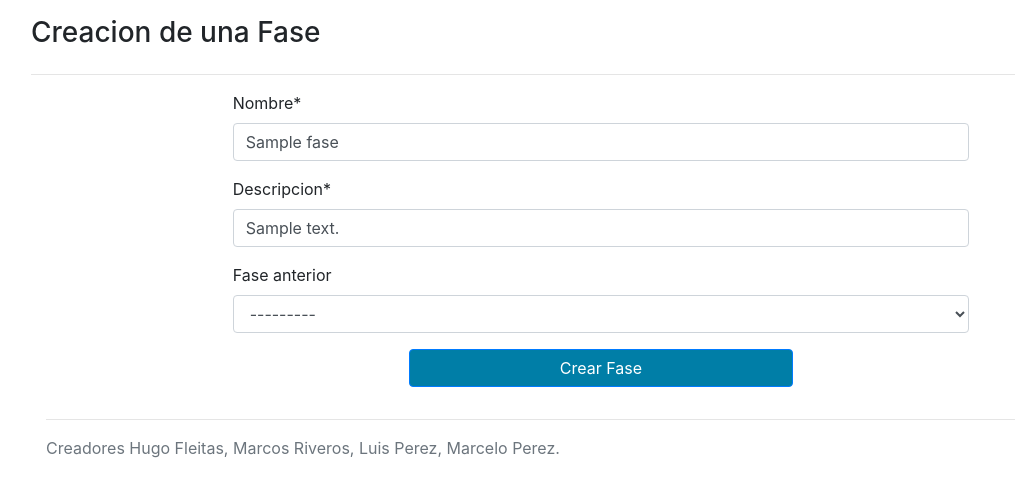
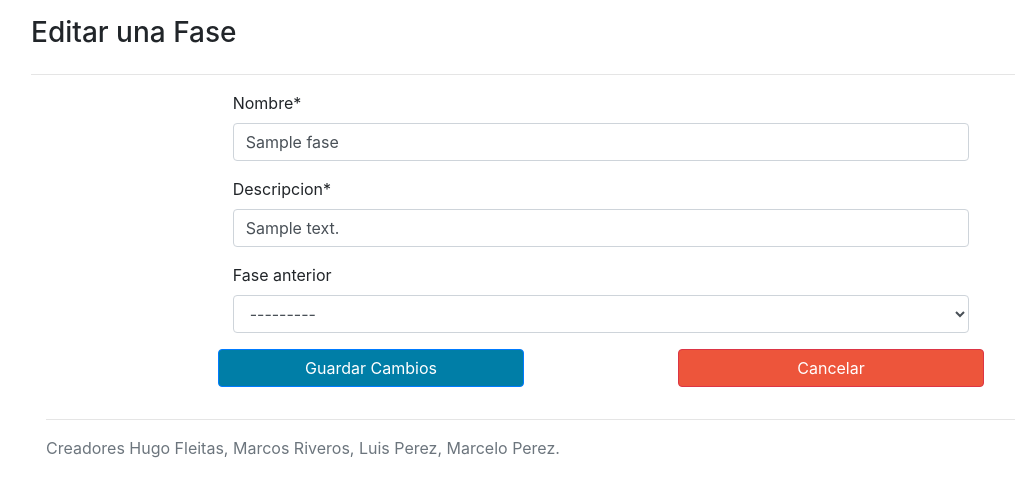
Before and after one commit to marceperez99/proyecto_is2, a Django app: page /proyecto/1/fase/1/editar/ in a window 1280 px wide. Shown: the part 58-555 px from the top of the page, without its empty margins (39-1054 px from the left). Run offline with Django 3.2, Linux system fonts and the light colour scheme; tables that the repository leaves empty hold one stand-in row (values such as "Sample post"); some libraries are stand-ins or nearby versions.

Commit message:
Modifica el form para usar la vista editar fase, y modifica la vista editar_fase para que funcione correctamente

```diff
--- a/gestion_de_fase/forms.py
+++ b/gestion_de_fase/forms.py
@@ -2,7 +2,7 @@ from django import forms
 from gestion_de_fase.models import Fase
 
 
-class NuevaFaseForm(forms.ModelForm):
+class FaseForm(forms.ModelForm):
     """
     Form que se usa para la creacion de una fase.
 
@@ -17,9 +17,12 @@ class NuevaFaseForm(forms.ModelForm):
             Args:
 
         """
-        super(NuevaFaseForm, self).__init__(*args,**kwargs)
-        self.fields['fase_anterior'].queryset=Fase.objects.all().filter(proyecto=proyecto)
+        super(FaseForm, self).__init__(*args,**kwargs)
         self.fields['fase_anterior'].required=False
+        if kwargs['instance'] is not None:
+            self.fields['fase_anterior'].queryset=Fase.objects.all().filter(proyecto=proyecto).exclude(id=kwargs['instance'].id)
+        else:
+            self.fields['fase_anterior'].queryset = Fase.objects.all().filter(proyecto=proyecto)
 
     class Meta:
         model = Fase
--- a/gestion_de_fase/templates/gestion_de_fase/nueva_fase.html
+++ b/gestion_de_fase/templates/gestion_de_fase/editar_fase.html
@@ -1,16 +1,17 @@
 {% extends 'base.html'%}
 {% load crispy_forms_tags %}
-{% block title %}Crear Fase{%endblock title%}
+{% block title %}Editar Fase{%endblock title%}
 {% block content %}
     {% include 'navBar.html' %}
     <div class="container mt-3">
         <div class="row">
-            <h3>Creacion de una Fase</h3>
+            <h3>Editar una Fase</h3>
             <hr class="col-12">
             <form method="POST" class="col-12 col-md-10 mx-auto row">
                 {% csrf_token %}
                 <div class="col-12 col-md-10 mx-auto">{{ formulario|crispy }}</div>
-                <button type="submit" class="btn btn-primary bg-color-accent col-8 col-md-5 mx-auto">Crear Fase</button>
+                <button type="submit" class="btn btn-primary bg-color-accent col-8 col-md-4 mx-auto">Guardar Cambios</button>
+                <a class="btn btn-danger bg-color-danger col-8 col-md-4 mx-auto" href="'#'">Cancelar</a>
             </form>
         </div>
     </div>
--- a/gestion_de_fase/views.py
+++ b/gestion_de_fase/views.py
@@ -1,8 +1,9 @@
 from django.shortcuts import render, get_object_or_404
 from django.shortcuts import render, redirect
-from gestion_de_fase.forms import NuevaFaseForm
+from gestion_de_fase.forms import FaseForm
 from gestion_de_fase.models import Fase
 from gestion_de_proyecto.models import Proyecto
+
 
 # Create your views here.
 
@@ -23,9 +24,9 @@ def nueva_fase_view(request, proyecto_id):
 
      HttpResponse
     """
-    proyecto=get_object_or_404(Proyecto, id=proyecto_id)
+    proyecto = get_object_or_404(Proyecto, id=proyecto_id)
     if request.method == 'POST':
-        form = NuevaFaseForm(request.POST, proyecto=proyecto)
+        form = FaseForm(request.POST, proyecto=proyecto)
         if form.is_valid():
             nuevaFase = form.save(commit=False)
             nuevaFase.proyecto = proyecto
@@ -33,17 +34,22 @@ def nueva_fase_view(request, proyecto_id):
             nuevaFase.puede_cerrarse = False
             nuevaFase.save()
             nuevaFase.posicionar_fase()
+            # Todo falta pone la url correcta
             return redirect('index')
     else:
-        form = NuevaFaseForm(proyecto=proyecto)
+        form = FaseForm(proyecto=proyecto)
     return render(request, 'gestion_de_fase/nueva_fase.html', {'formulario': form})
 
 
 def editar_fase_view(request, proyecto_id, fase_id):
     fase = get_object_or_404(Fase, id=fase_id)
-    form = NuevaFaseForm(request.POST or None, instance=fase)
+    proyecto = get_object_or_404(Proyecto, id=proyecto_id)
+    form = FaseForm(request.POST or None, instance=fase, proyecto=proyecto)
     if request.method == 'POST':
         if form.is_valid():
+            fase = form.save(commit=False)
             fase.save()
-            Fase.posicionar_fase()
-    return render(request, 'gestion_de_fase/nueva_fase.html', {'formulario': form})
+            fase.posicionar_fase()
+            # Todo falta pone la url correcta
+            return redirect('index')
+    return render(request, 'gestion_de_fase/editar_fase.html', {'formulario': form})
```
